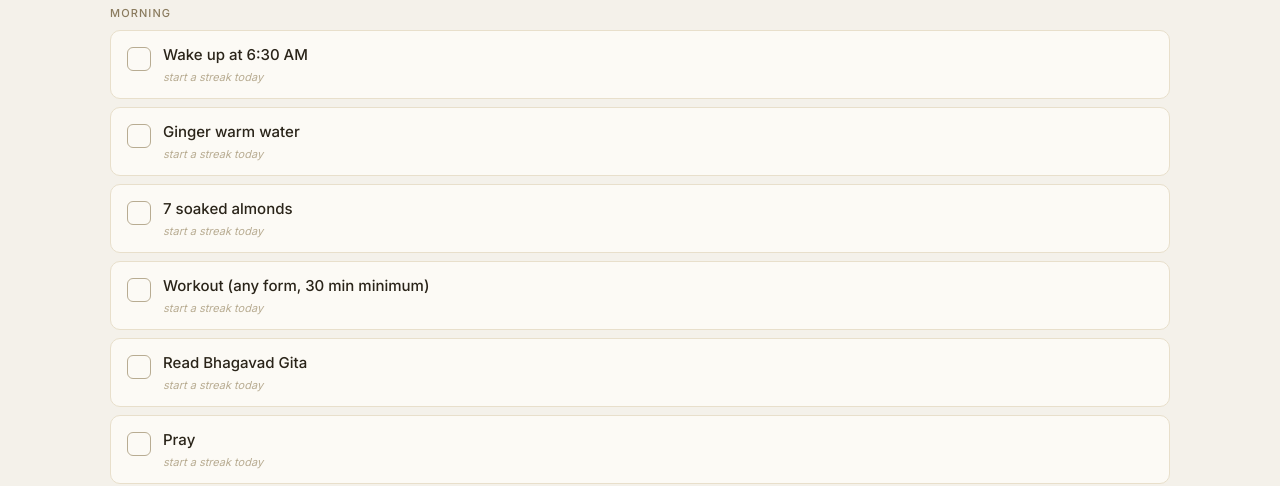
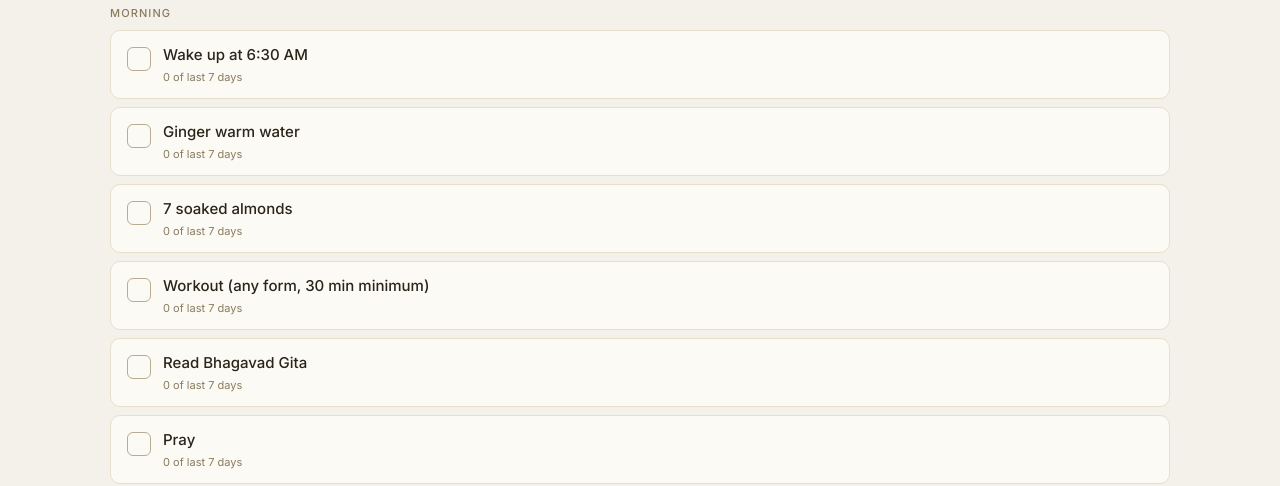
Before and after one commit to manishayadav2693/quiet-routine, a React (Vite) app: page / in a window 1280 px wide. Both pictures are taken after a click on the button "Habits". Shown: the part 314-800 px from the top of the page. Built offline with nearby package versions, Linux system fonts and the light colour scheme.

Commit message:
Update Habits.jsx

```diff
--- a/src/Habits.jsx
+++ b/src/Habits.jsx
@@ -1,5 +1,5 @@
 import React, { useState, useEffect } from "react";
-import { Check, Plus, Trash2, ArrowUp, ArrowDown, Edit2, X, Flame, Award, AlertCircle } from "lucide-react";
+import { Check, Plus, Trash2, ArrowUp, ArrowDown, Edit2, X, Award, AlertCircle } from "lucide-react";
 
 const DEFAULT_HABITS = [
   { id: "h1", name: "Wake up at 6:30 AM", time: "Morning" },
@@ -23,24 +23,13 @@ const DEFAULT_HABITS = [
 
 const TIME_GROUPS = ["Morning", "Daytime", "Evening", "Night", "All-day"];
 const TIME_LABELS = {
-  "Morning": "Morning",
-  "Daytime": "Daytime",
-  "Evening": "Evening",
-  "Night": "Night",
-  "All-day": "All-day rules",
+  "Morning": "Morning", "Daytime": "Daytime", "Evening": "Evening",
+  "Night": "Night", "All-day": "All-day rules",
 };
 
-function formatDate(date) {
-  return date.toISOString().split("T")[0];
-}
+function formatDate(date) { return date.toISOString().split("T")[0]; }
+function addDays(date, days) { const d = new Date(date); d.setDate(d.getDate() + days); return d; }
 
-function addDays(date, days) {
-  const d = new Date(date);
-  d.setDate(d.getDate() + days);
-  return d;
-}
-
-// ---------- Storage ----------
 function loadHabits() {
   try {
     const raw = localStorage.getItem("habits_list_v2");
@@ -49,71 +38,51 @@ function loadHabits() {
       return DEFAULT_HABITS;
     }
     return JSON.parse(raw);
-  } catch {
-    return DEFAULT_HABITS;
-  }
+  } catch { return DEFAULT_HABITS; }
 }
 
-function saveHabits(habits) {
-  localStorage.setItem("habits_list_v2", JSON.stringify(habits));
-}
+function saveHabits(habits) { localStorage.setItem("habits_list_v2", JSON.stringify(habits)); }
 
 function loadCompletions(dateKey) {
-  try {
-    const raw = localStorage.getItem(`habits:${dateKey}`);
-    return raw ? JSON.parse(raw) : {};
-  } catch {
-    return {};
-  }
+  try { const raw = localStorage.getItem(`habits:${dateKey}`); return raw ? JSON.parse(raw) : {}; } catch { return {}; }
 }
 
 function saveCompletions(dateKey, completions) {
   localStorage.setItem(`habits:${dateKey}`, JSON.stringify(completions));
 }
 
-// ---------- Streak calculation ----------
-function calculateStreaks(habitId) {
+// Consistency rate (replaces hard streak) — % of last 7 days
+function getConsistencyRate(habitId, days = 7) {
   const today = new Date();
   today.setHours(0, 0, 0, 0);
+  let done = 0;
+  for (let i = 0; i < days; i++) {
+    const d = addDays(today, -i);
+    const completions = loadCompletions(formatDate(d));
+    if (completions[habitId] === true) done++;
+  }
+  return { done, total: days };
+}
 
-  let currentStreak = 0;
-  let cursor = new Date(today);
-
-  const todayDone = (loadCompletions(formatDate(today))[habitId] === true);
-  if (!todayDone) {
-    cursor = addDays(today, -1);
-  }
-
-  while (true) {
-    const completions = loadCompletions(formatDate(cursor));
-    if (completions[habitId] === true) {
-      currentStreak++;
-      cursor = addDays(cursor, -1);
-    } else {
-      break;
-    }
-    if (currentStreak > 730) break;
-  }
-
-  if (todayDone) currentStreak++;
-
-  let bestStreak = 0;
-  let runningStreak = 0;
-  for (let i = 365; i >= 0; i--) {
+// Best streak — kept as a quiet achievement medal
+function getBestStreak(habitId) {
+  const today = new Date();
+  today.setHours(0, 0, 0, 0);
+  let best = 0;
+  let running = 0;
+  for (let i = 90; i >= 0; i--) {
     const d = addDays(today, -i);
     const completions = loadCompletions(formatDate(d));
     if (completions[habitId] === true) {
-      runningStreak++;
-      if (runningStreak > bestStreak) bestStreak = runningStreak;
+      running++;
+      if (running > best) best = running;
     } else {
-      runningStreak = 0;
+      running = 0;
     }
   }
-
-  return { current: currentStreak, best: bestStreak };
+  return best;
 }
 
-// ---------- Main component ----------
 export default function HabitsModule() {
   const today = new Date();
   today.setHours(0, 0, 0, 0);
@@ -122,7 +91,7 @@ export default function HabitsModule() {
   const [habits, setHabits] = useState([]);
   const [completions, setCompletions] = useState({});
   const [editorOpen, setEditorOpen] = useState(false);
-  const [streaksMap, setStreaksMap] = useState({});
+  const [statsMap, setStatsMap] = useState({});
 
   useEffect(() => {
     setHabits(loadHabits());
@@ -132,9 +101,12 @@ export default function HabitsModule() {
   useEffect(() => {
     const map = {};
     habits.forEach((h) => {
-      map[h.id] = calculateStreaks(h.id);
+      map[h.id] = {
+        consistency: getConsistencyRate(h.id, 7),
+        best: getBestStreak(h.id),
+      };
     });
-    setStreaksMap(map);
+    setStatsMap(map);
   }, [habits, completions]);
 
   function toggleHabit(id) {
@@ -226,7 +198,7 @@ export default function HabitsModule() {
               key={habit.id}
               habit={habit}
               completed={!!completions[habit.id]}
-              streak={streaksMap[habit.id] || { current: 0, best: 0 }}
+              stats={statsMap[habit.id] || { consistency: { done: 0, total: 7 }, best: 0 }}
               onToggle={() => toggleHabit(habit.id)}
             />
           ))}
@@ -239,7 +211,7 @@ export default function HabitsModule() {
             No habits yet.
           </div>
           <div style={{ fontSize: 13, color: "#8A7B5E", marginTop: 8, marginBottom: 16 }}>
-            Add your first habit to start a streak.
+            Add your first habit to start tracking.
           </div>
           <button className="ft-btn" onClick={() => setEditorOpen(true)}>
             <Plus size={14} /> Add habit
@@ -261,7 +233,10 @@ export default function HabitsModule() {
   );
 }
 
-function HabitCard({ habit, completed, streak, onToggle }) {
+function HabitCard({ habit, completed, stats, onToggle }) {
+  const { consistency, best } = stats;
+  const strong = consistency.done >= 5;
+
   return (
     <div className={`ft-exercise ${completed ? "done" : ""}`} style={{ padding: "14px 16px" }}>
       <div style={{ display: "flex", alignItems: "flex-start", gap: 12 }}>
@@ -279,19 +254,14 @@ function HabitCard({ habit, completed, streak, onToggle }) {
               <span>{habit.note}</span>
             </div>
           )}
-          <div style={{ display: "flex", gap: 12, marginTop: 6, alignItems: "center", fontSize: 11, color: "#8A7B5E" }}>
-            {streak.current > 0 && (
-              <span style={{ display: "flex", alignItems: "center", gap: 3, color: streak.current >= 7 ? "#B8860B" : "#6B5530", fontWeight: 500 }}>
-                <Flame size={11} /> {streak.current} day{streak.current !== 1 ? "s" : ""}
+          <div style={{ display: "flex", gap: 12, marginTop: 6, alignItems: "center", fontSize: 11, color: "#8A7B5E", flexWrap: "wrap" }}>
+            <span style={{ color: strong ? "#6B5530" : "#8A7B5E", fontWeight: strong ? 500 : 400 }}>
+              {consistency.done} of last {consistency.total} days
+            </span>
+            {best >= 3 && (
+              <span style={{ display: "flex", alignItems: "center", gap: 3, opacity: 0.7 }}>
+                <Award size={11} /> best run: {best}
               </span>
-            )}
-            {streak.best > streak.current && streak.best > 0 && (
-              <span style={{ display: "flex", alignItems: "center", gap: 3 }}>
-                <Award size={11} /> best {streak.best}
-              </span>
-            )}
-            {streak.current === 0 && streak.best === 0 && (
-              <span style={{ fontStyle: "italic", color: "#B8AC92" }}>start a streak today</span>
             )}
           </div>
         </div>
@@ -344,7 +314,7 @@ function HabitEditorModal({ habits, onAdd, onDelete, onUpdate, onMove, onClose }
         </div>
 
         <div style={{ fontSize: 12, color: "#8A7B5E", marginBottom: 16, lineHeight: 1.5 }}>
-          Reorder, rename, add a reminder note, or delete. Past streak data is preserved on delete.
+          Reorder, rename, add a reminder note, or delete. Past data is preserved on delete.
         </div>
 
         {habits.map((habit, idx) => (
```
